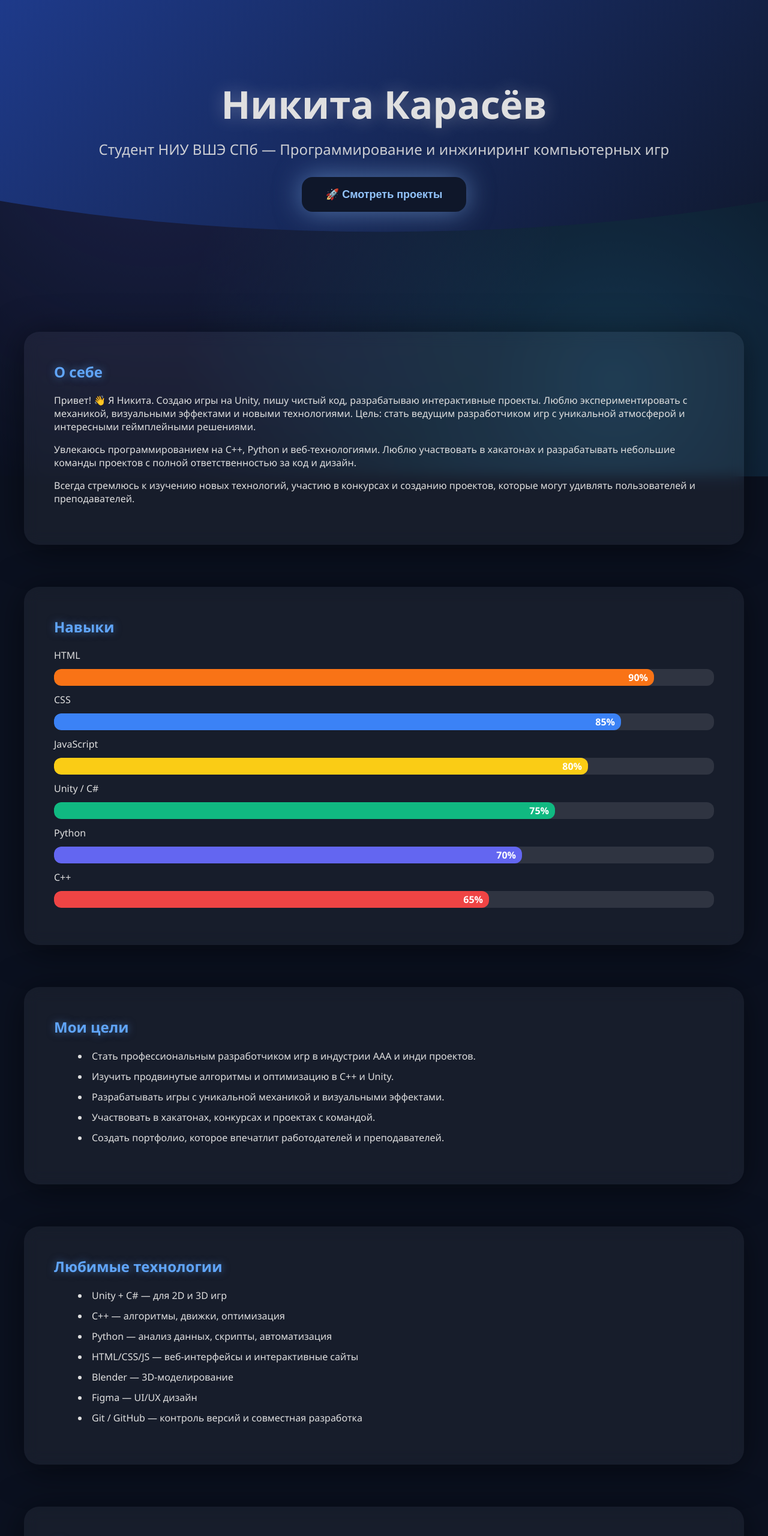
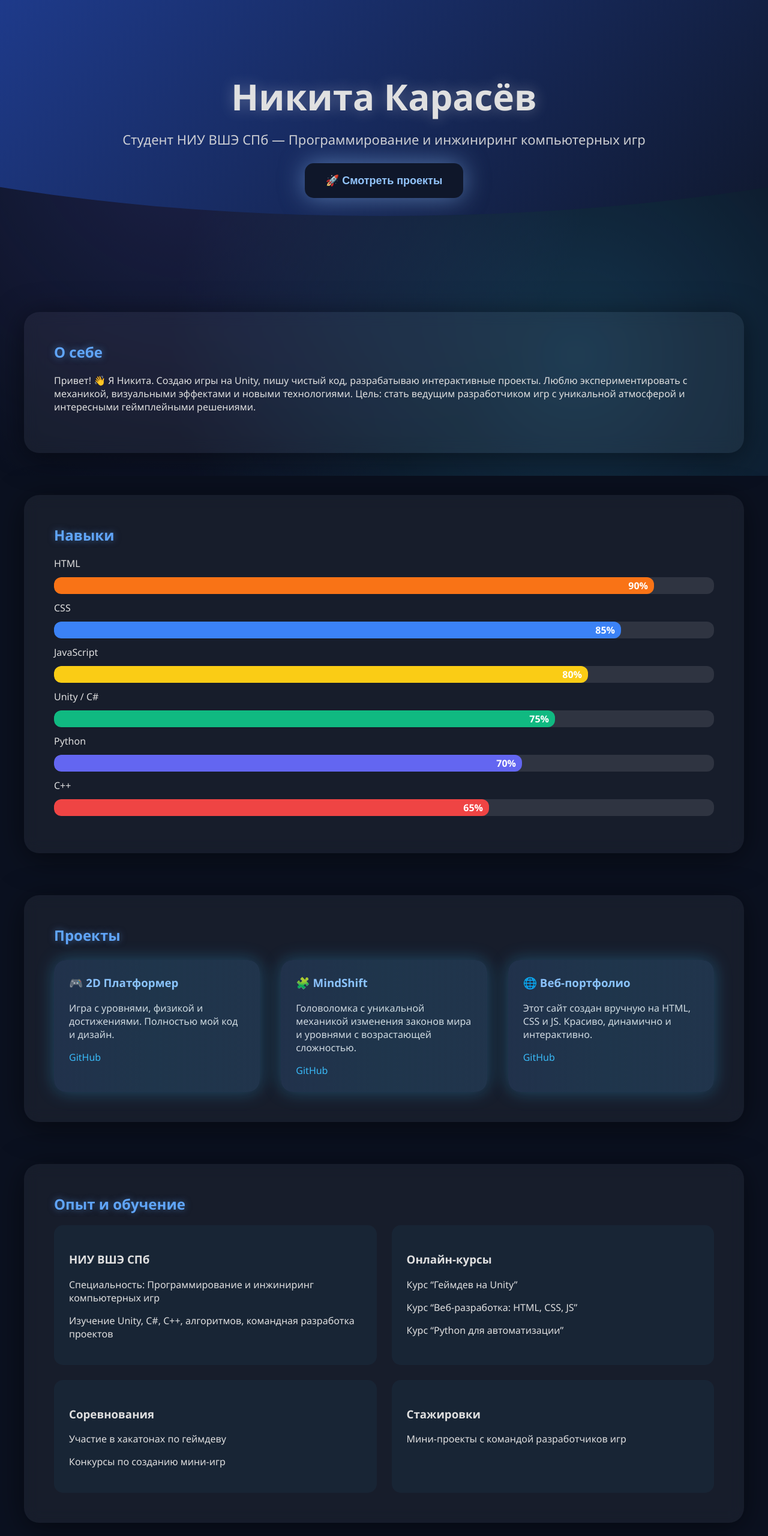
Before and after one commit to nekichzzz/nekichzzz.github.io, a plain HTML site: page index.html in a window 1280 px wide. Shown: the top 2560 px of the page at 60% size. Drawn offline with Linux system fonts and the light colour scheme.

Commit message:
Update index.html

```diff
--- a/index.html
+++ b/index.html
@@ -18,10 +18,10 @@ body::before {
   content: '';
   position: fixed;
   inset: 0;
-  background: radial-gradient(circle at 20% 20%, rgba(99,102,241,0.2), transparent 60%),
-              radial-gradient(circle at 80% 80%, rgba(56,189,248,0.2), transparent 60%);
+  background: radial-gradient(circle at 25% 25%, rgba(99,102,241,0.2), transparent 60%),
+              radial-gradient(circle at 75% 75%, rgba(56,189,248,0.2), transparent 60%);
   z-index: -1;
-  animation: float 30s infinite alternate ease-in-out;
+  animation: float 25s infinite alternate ease-in-out;
 }
 @keyframes float {
   0% { transform: translateY(0px); }
@@ -29,37 +29,37 @@ body::before {
 }
 header {
   text-align: center;
-  padding: 130px 20px;
+  padding: 120px 20px;
   background: linear-gradient(135deg, #1e3a8a, #0f172a);
-  box-shadow: 0 0 80px rgba(37,99,235,0.4);
+  box-shadow: 0 0 70px rgba(37,99,235,0.4);
   clip-path: ellipse(100% 80% at 50% 0%);
 }
 header h1 {
-  font-size: 64px;
+  font-size: 60px;
   margin: 0;
-  text-shadow: 0 0 30px rgba(255,255,255,0.3);
+  text-shadow: 0 0 25px rgba(255,255,255,0.3);
 }
 header p {
-  font-size: 24px;
-  margin: 15px 0 30px 0;
+  font-size: 22px;
+  margin: 15px 0 25px 0;
   opacity: 0.9;
 }
 header .btn {
-  padding: 18px 40px;
+  padding: 18px 35px;
   font-size: 18px;
   font-weight: bold;
   background: #0f172a;
   color: #93c5fd;
-  border-radius: 18px;
+  border-radius: 15px;
   border: none;
   cursor: pointer;
-  box-shadow: 0 0 45px rgba(147,197,253,0.5);
+  box-shadow: 0 0 40px rgba(147,197,253,0.5);
   transition: 0.3s;
 }
 header .btn:hover {
   background: #1d4ed8;
   color: white;
-  box-shadow: 0 0 70px rgba(147,197,253,0.7);
+  box-shadow: 0 0 60px rgba(147,197,253,0.7);
 }
 /* ================= Секции ================= */
 section {
@@ -68,7 +68,7 @@ section {
   padding: 50px;
   background: rgba(255,255,255,0.05);
   border-radius: 25px;
-  box-shadow: 0 8px 60px rgba(0,0,0,0.5);
+  box-shadow: 0 8px 50px rgba(0,0,0,0.5);
   backdrop-filter: blur(12px);
   opacity: 0;
   transform: translateY(50px);
@@ -81,7 +81,7 @@ section.visible {
 h2 {
   color: #60a5fa;
   margin-top: 0;
-  text-shadow: 0 0 14px rgba(96,165,250,0.5);
+  text-shadow: 0 0 12px rgba(96,165,250,0.5);
 }
 /* ================= Навыки ================= */
 .skill-bar {
@@ -152,7 +152,7 @@ h2 {
 .card a:hover {
   text-decoration: underline;
 }
-/* ================= Опыт / Обучение ================= */
+/* ================= Опыт / обучение ================= */
 .experience {
   display: grid;
   grid-template-columns: 1fr 1fr;
@@ -166,14 +166,6 @@ h2 {
 }
 .experience .exp-card:hover {
   background: rgba(56,189,248,0.15);
-}
-/* ================= Дополнительно ================= */
-.goals ul, .tech ul, .code-samples ul, .reviews ul {
-  list-style: disc inside;
-}
-.goals li, .tech li, .code-samples li, .reviews li {
-  margin: 10px 0;
-  line-height: 1.5;
 }
 /* ================= Контакты ================= */
 .contact a {
@@ -203,15 +195,11 @@ footer {
   <button class="btn" onclick="scrollToSection('projects')">🚀 Смотреть проекты</button>
 </header>
 
-<!-- ================= О себе ================= -->
 <section id="about">
   <h2>О себе</h2>
   <p>Привет! 👋 Я Никита. Создаю игры на Unity, пишу чистый код, разрабатываю интерактивные проекты. Люблю экспериментировать с механикой, визуальными эффектами и новыми технологиями. Цель: стать ведущим разработчиком игр с уникальной атмосферой и интересными геймплейными решениями.</p>
-<p>Увлекаюсь программированием на C++, Python и веб-технологиями. Люблю участвовать в хакатонах и разрабатывать небольшие команды проектов с полной ответственностью за код и дизайн.</p>
-<p>Всегда стремлюсь к изучению новых технологий, участию в конкурсах и созданию проектов, которые могут удивлять пользователей и преподавателей.</p>
 </section>
 
-<!-- ================= Навыки ================= -->
 <section id="skills">
   <h2>Навыки</h2>
   <div>HTML</div>
@@ -228,87 +216,27 @@ footer {
   <div class="skill-bar"><div class="skill-cpp">65%</div></div>
 </section>
 
-<!-- ================= Мои цели ================= -->
-<section class="goals">
-<h2>Мои цели</h2>
-<ul>
-<li>Стать профессиональным разработчиком игр в индустрии AAA и инди проектов.</li>
-<li>Изучить продвинутые алгоритмы и оптимизацию в C++ и Unity.</li>
-<li>Разрабатывать игры с уникальной механикой и визуальными эффектами.</li>
-<li>Участвовать в хакатонах, конкурсах и проектах с командой.</li>
-<li>Создать портфолио, которое впечатлит работодателей и преподавателей.</li>
-</ul>
-</section>
-
-<!-- ================= Любимые технологии ================= -->
-<section class="tech">
-<h2>Любимые технологии</h2>
-<ul>
-<li>Unity + C# — для 2D и 3D игр</li>
-<li>C++ — алгоритмы, движки, оптимизация</li>
-<li>Python — анализ данных, скрипты, автоматизация</li>
-<li>HTML/CSS/JS — веб-интерфейсы и интерактивные сайты</li>
-<li>Blender — 3D-моделирование</li>
-<li>Figma — UI/UX дизайн</li>
-<li>Git / GitHub — контроль версий и совместная разработка</li>
-</ul>
-</section>
-
-<!-- ================= Проекты ================= -->
 <section id="projects">
   <h2>Проекты</h2>
   <div class="projects">
     <div class="card">
       <h3>🎮 2D Платформер</h3>
-<p>Мини-игра с уровнями, физикой и системой достижений. Полностью мой код и дизайн. Использовал Unity, C#, Blender для спрайтов.</p>
+      <p>Игра с уровнями, физикой и достижениями. Полностью мой код и дизайн.</p>
       <a href="https://github.com/nekichzzz">GitHub</a>
     </div>
-
     <div class="card">
       <h3>🧩 MindShift</h3>
-<p>Головоломка с уникальной механикой изменения законов мира. Использовался C# и Unity для разработки логики и уровней.</p>
+      <p>Головоломка с уникальной механикой изменения законов мира и уровнями с возрастающей сложностью.</p>
       <a href="https://github.com/nekichzzz">GitHub</a>
     </div>
-
     <div class="card">
       <h3>🌐 Веб-портфолио</h3>
-<p>Этот сайт создан вручную на HTML, CSS и JS. Красиво, динамично и интерактивно. Анимации карточек и фон сделаны с помощью CSS и JS.</p>
-<a href="https://github.com/nekichzzz">GitHub</a>
-</div>
-
-<div class="card">
-<h3>📊 Анализ данных на Python</h3>
-<p>Проект по обработке больших массивов данных и визуализации результатов. Использовался Python и библиотеки Pandas, Matplotlib.</p>
-<a href="https://github.com/nekichzzz">GitHub</a>
-</div>
-
-<div class="card">
-<h3>🕹️ Мини-RPG</h3>
-<p>Небольшая RPG игра с боевой системой, инвентарем и уровнями. Создана на Unity с C#.</p>
-<a href="https://github.com/nekichzzz">GitHub</a>
-</div>
-
-<div class="card">
-<h3>🎨 3D сцена на Blender</h3>
-<p>Создание 3D-моделей и сцен для игр, экспорт в Unity.</p>
-<a href="https://github.com/nekichzzz">GitHub</a>
-</div>
-
-<div class="card">
-<h3>💻 С++ алгоритмы</h3>
-<p>Проекты на C++: сортировки, структуры данных, графовые алгоритмы, мини-игры на консоли.</p>
-<a href="https://github.com/nekichzzz">GitHub</a>
-</div>
-
-<div class="card">
-<h3>🌟 Интерактивный JS проект</h3>
-<p>Веб-игра на чистом JavaScript, с анимациями и интерактивными элементами.</p>
+      <p>Этот сайт создан вручную на HTML, CSS и JS. Красиво, динамично и интерактивно.</p>
       <a href="https://github.com/nekichzzz">GitHub</a>
     </div>
   </div>
 </section>
 
-<!-- ================= Опыт и обучение ================= -->
 <section id="experience">
   <h2>Опыт и обучение</h2>
   <div class="experience">
@@ -317,21 +245,17 @@ footer {
       <p>Специальность: Программирование и инжиниринг компьютерных игр</p>
       <p>Изучение Unity, C#, C++, алгоритмов, командная разработка проектов</p>
     </div>
-
     <div class="exp-card">
       <h3>Онлайн-курсы</h3>
       <p>Курс “Геймдев на Unity”</p>
       <p>Курс “Веб-разработка: HTML, CSS, JS”</p>
       <p>Курс “Python для автоматизации”</p>
-<p>Курс “C++ для алгоритмов и игр”</p>
     </div>
-
     <div class="exp-card">
       <h3>Соревнования</h3>
       <p>Участие в хакатонах по геймдеву</p>
       <p>Конкурсы по созданию мини-игр</p>
     </div>
-
     <div class="exp-card">
       <h3>Стажировки</h3>
       <p>Мини-проекты с командой разработчиков игр</p>
@@ -339,29 +263,6 @@ footer {
   </div>
 </section>
 
-<!-- ================= Примеры кода ================= -->
-<section class="code-samples">
-<h2>Примеры кода</h2>
-<ul>
-<li>Мини-игра на C++ с консольным интерфейсом и боями</li>
-<li>Скрипт на Python для анализа данных с графиками</li>
-<li>JS код для интерактивной игры на веб-странице</li>
-<li>Unity C# для платформера и RPG боевой системы</li>
-<li>HTML/CSS проект веб-портфолио</li>
-</ul>
-</section>
-
-<!-- ================= Отзывы ================= -->
-<section class="reviews">
-<h2>Отзывы</h2>
-<ul>
-<li>“Отличный студент, умеет быстро разрабатывать проекты и писать чистый код.” — Преподаватель</li>
-<li>“Креативный и внимательный к деталям. Работает хорошо в команде.” — Ментор хакатона</li>
-<li>“Проекты Никиты всегда аккуратные и красивые визуально.” — Тренер Unity</li>
-</ul>
-</section>
-
-<!-- ================= Контакты ================= -->
 <section id="contact" class="contact">
   <h2>Контакты</h2>
   <p>💼 <a href="https://github.com/nekichzzz">GitHub</a></p>
@@ -376,6 +277,7 @@ footer {
 function scrollToSection(id){
   document.getElementById(id).scrollIntoView({ behavior: 'smooth' });
 }
+
 // Появление секций при скролле
 const sections = document.querySelectorAll('section');
 window.addEventListener('scroll', () => {
```
Lines whose indentation alone changed are shown as unchanged.
